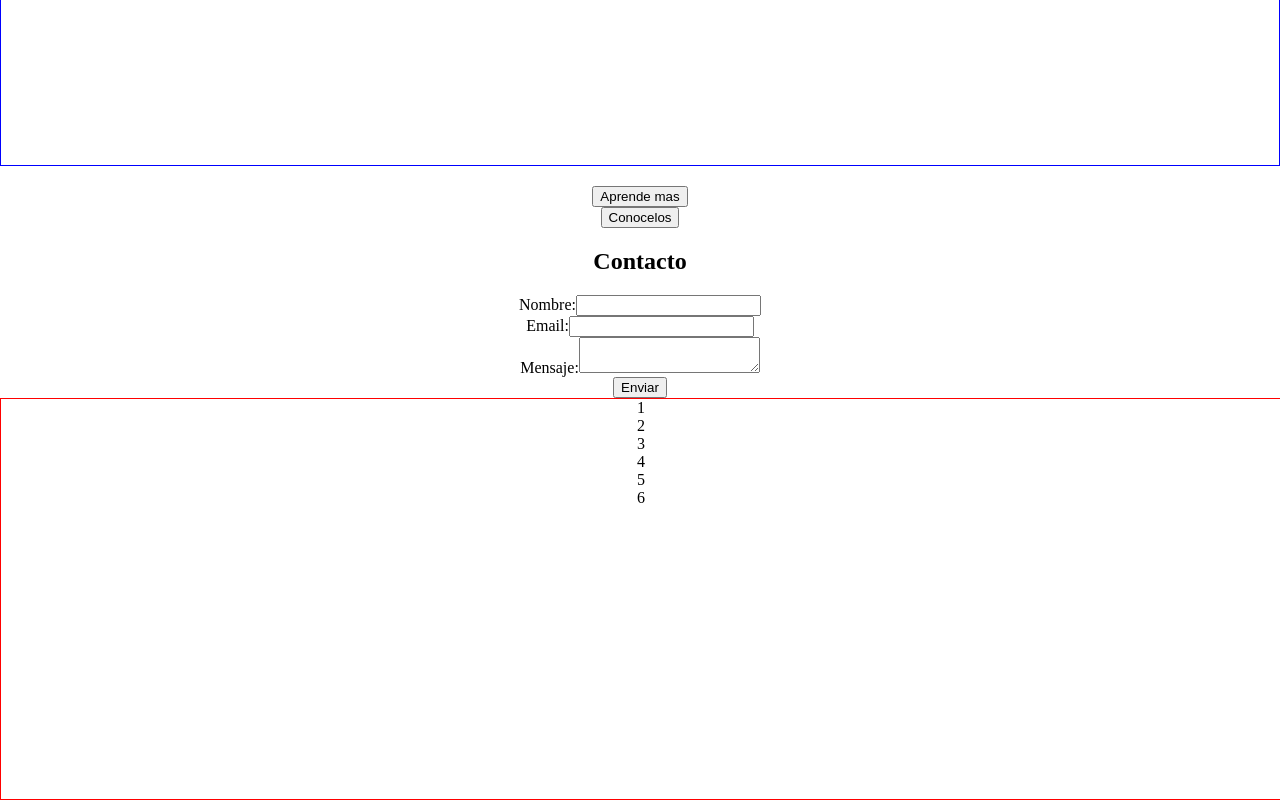
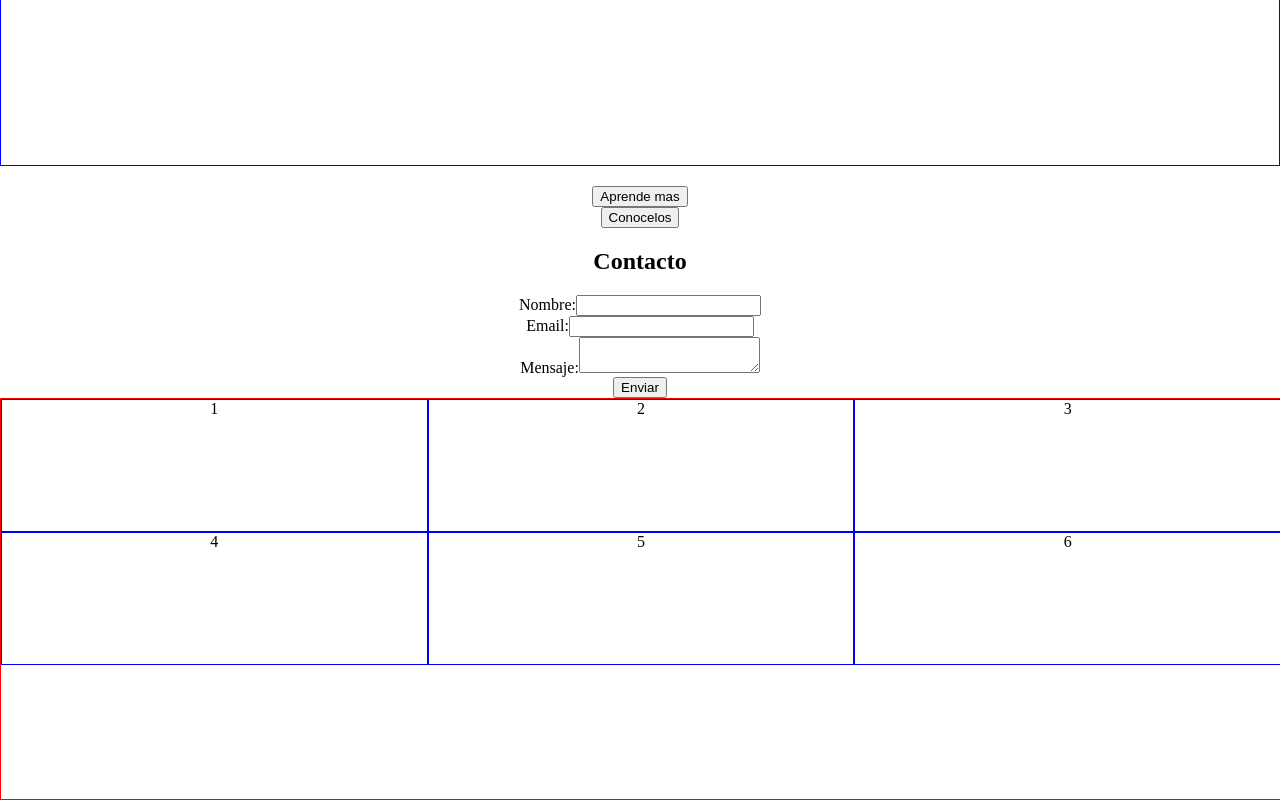
Before and after one commit to marianocoderx/project-landingPage1, a React (Vite) app: page / in a window 1280 px wide. Shown: the part 1367-2167 px from the top of the page. Built offline with nearby package versions, Linux system fonts and the light colour scheme.

Commit message:
footer editing

```diff
--- a/src/App.css
+++ b/src/App.css
@@ -1,5 +1,5 @@
 #root {
-  width: 100%;
+  width: 100vw;
   margin: 0;
   padding: 0;
   text-align: center;
@@ -7,7 +7,7 @@
 }
 
 body, html {
-  width: 100%;
+  width: 100vw;
   margin: 0;
   padding: 0;
 }
--- a/stylesheets/footercomp.css
+++ b/stylesheets/footercomp.css
@@ -3,4 +3,11 @@
     width: 100%;
 
     border: red solid 1px;
+    display: grid;
+    grid-template-columns: repeat(3, 1fr);
+    grid-template-rows: repeat(3, 1fr);
 }
+
+.footerContainer div{
+    border: blue solid 1px;
+}
```
Also changed, not shown: src/App.jsx (line endings or trailing spaces).
